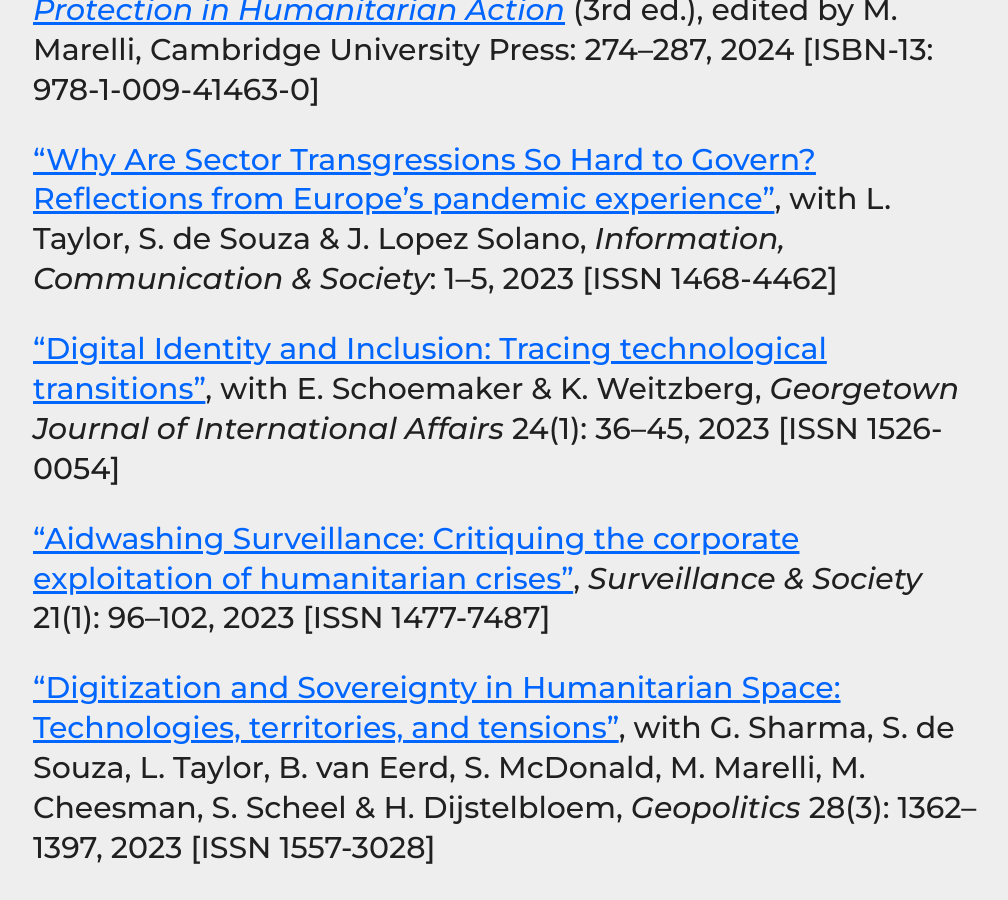
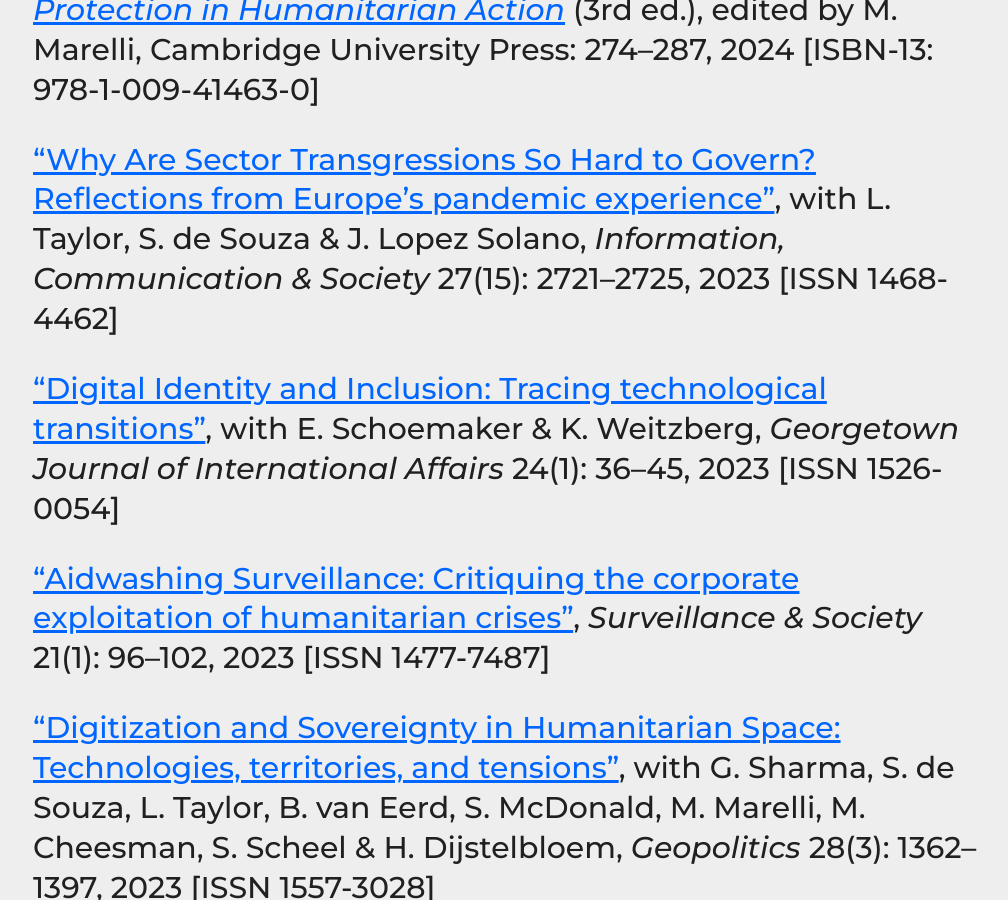
Before and after one commit to haroonalrasheed/641a, a Jekyll site: the page built from selected-publications/index.md, in a window 1280 px wide and 900 px high, scrolled down 1386 px. Shown: the whole window, without its empty margins (131-1139 px from the left). Built offline with Jekyll 4.4.1, drawn with Linux system fonts in a browser that asks for light colours.

Commit message:
Update index.md

```diff
--- a/selected-publications/index.md
+++ b/selected-publications/index.md
@@ -19,7 +19,7 @@ Developing information-sharing on money laundering and terrorism financing_](htt
 
 ["Connectivity as Aid"](https://doi.org/10.1017/9781009414630.021), with J. Warnes, in [_Handbook on Data Protection in Humanitarian Action_](https://www.cambridge.org/core/books/handbook-on-data-protection-in-humanitarian-action/025CE3DFD1FAD908DD1412C20E49F955) (3rd ed.), edited by M. Marelli, Cambridge University Press: 274–287, 2024 [ISBN-13: 978-1-009-41463-0]
 
-["Why Are Sector Transgressions So Hard to Govern? Reflections from Europe’s pandemic experience"](https://doi.org/10.1080/1369118X.2023.2264919), with L. Taylor, S. de Souza & J. Lopez Solano, _Information, Communication & Society_: 1–5, 2023 [ISSN 1468-4462]
+["Why Are Sector Transgressions So Hard to Govern? Reflections from Europe’s pandemic experience"](https://doi.org/10.1080/1369118X.2023.2264919), with L. Taylor, S. de Souza & J. Lopez Solano, _Information, Communication & Society_ 27(15): 2721–2725, 2023 [ISSN 1468-4462]
 
 ["Digital Identity and Inclusion: Tracing technological transitions"](https://doi.org/10.1353/gia.2023.a897699), with E. Schoemaker & K. Weitzberg, _Georgetown Journal of International Affairs_ 24(1): 36–45, 2023 [ISSN 1526-0054]
 
```
